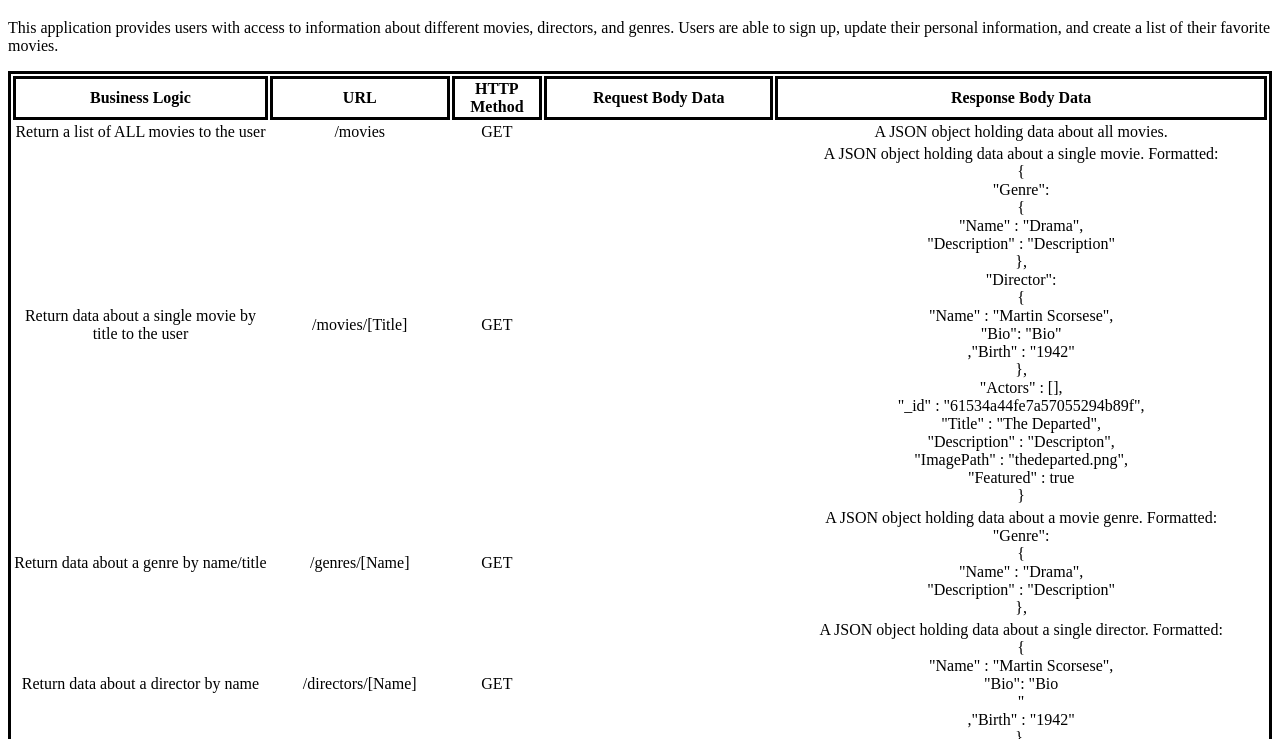
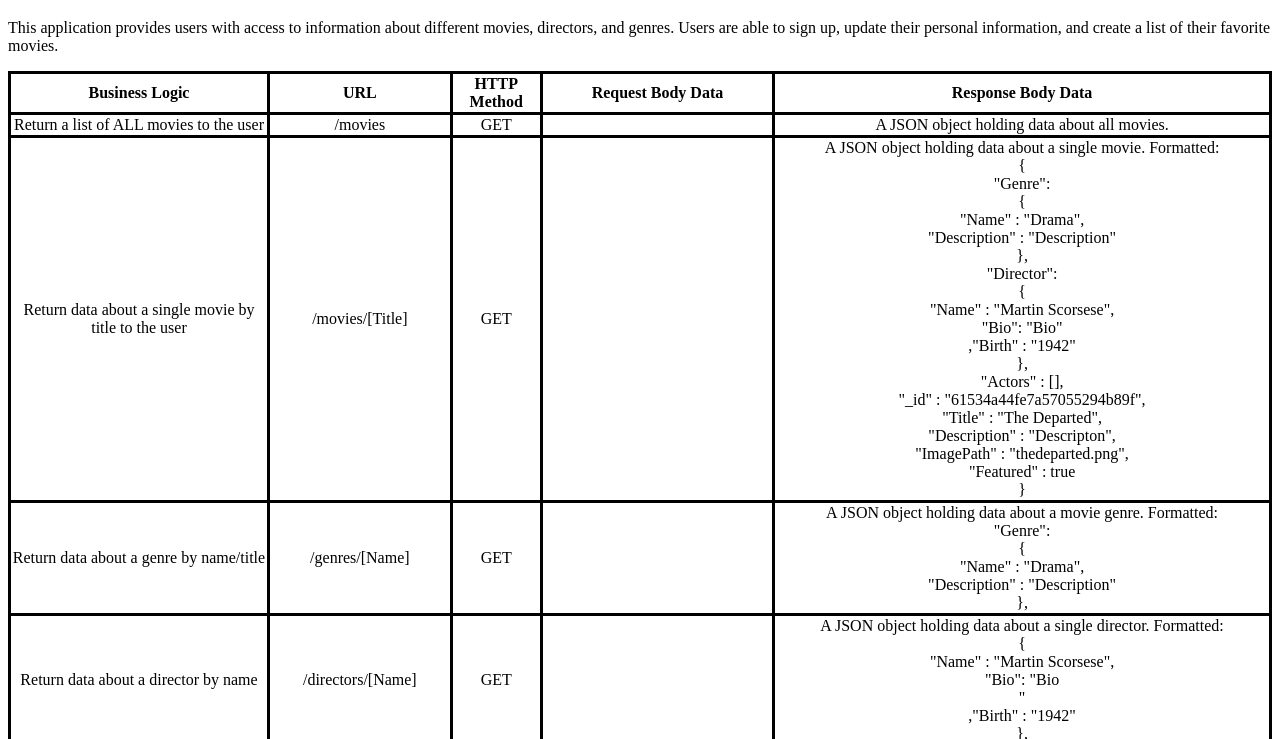
Before and after one commit to DCampbellCreative/movie_api, a website: page public/documentation.html in a window 1280 px wide. Shown: the part 61-800 px from the top of the page. Drawn offline with Linux system fonts and the light colour scheme; files that its build step writes are made by us from their sources.

Commit message:
styles.css

```diff
--- a/styles.css
+++ b/public/styles.css
@@ -1,4 +1,5 @@
-table, th, tr {
+table, th, td {
   text-align: center;
   border: 3px solid black;
+  border-collapse: collapse;
 }
```
